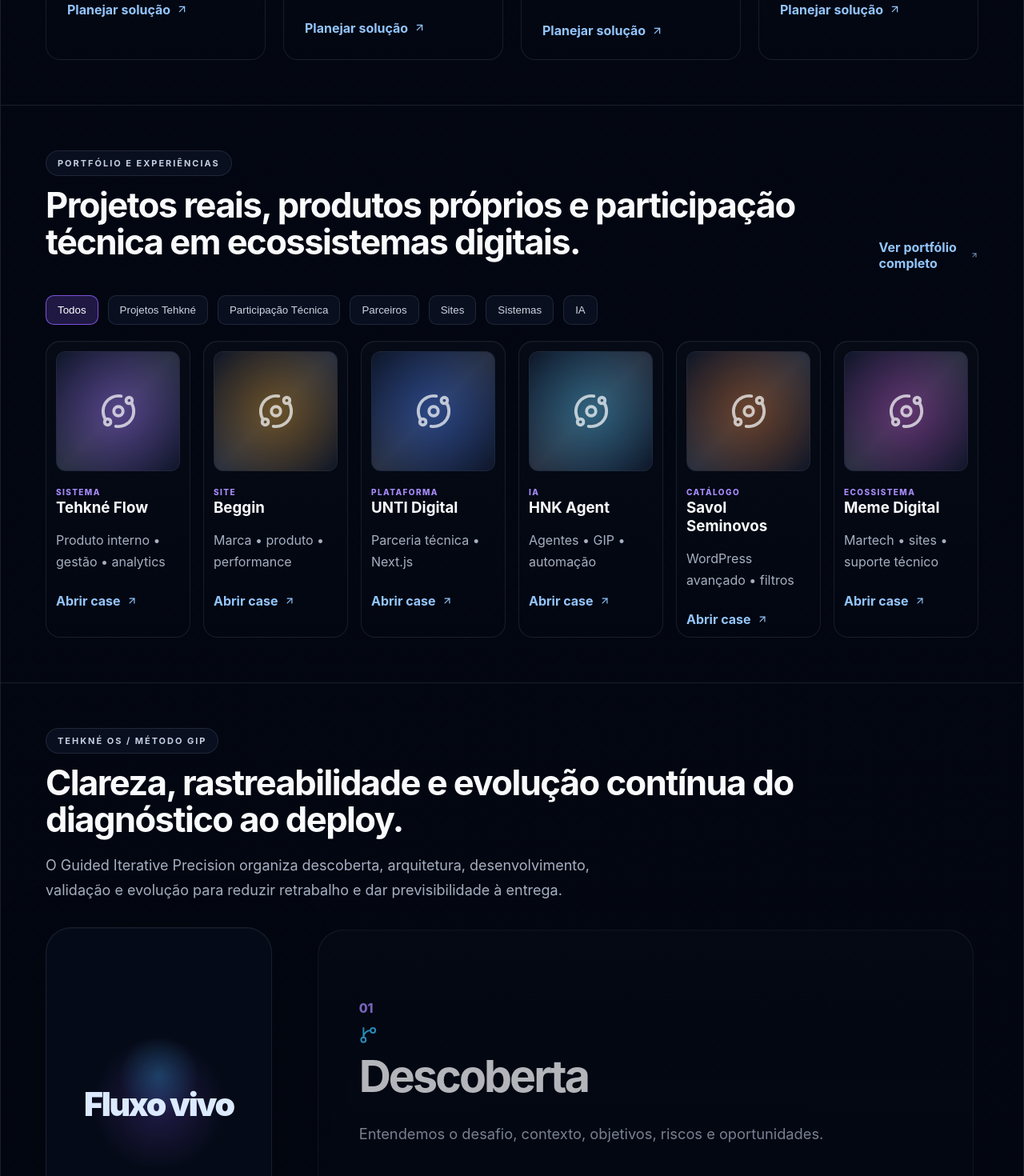
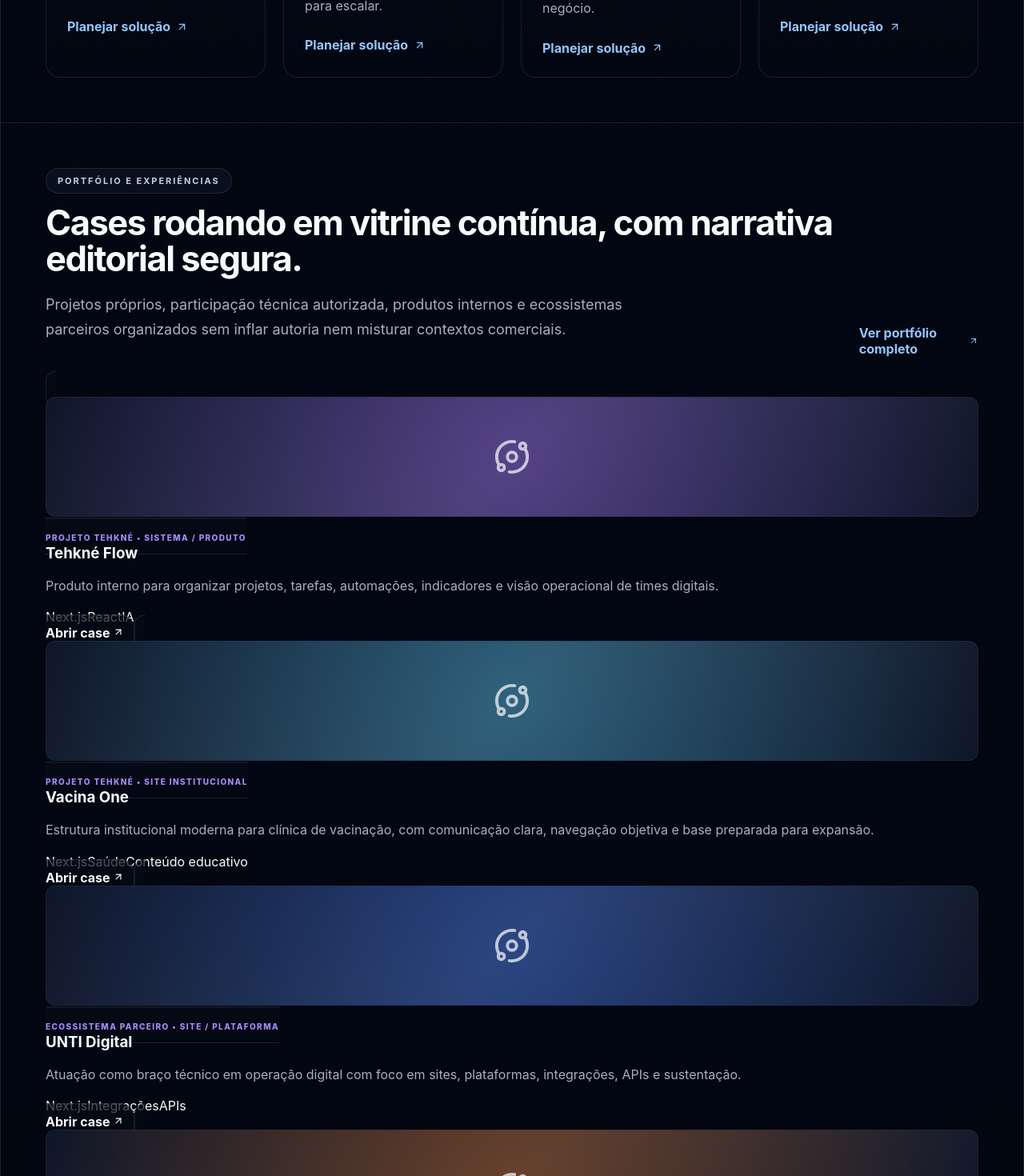
Before and after one commit to Tehkne-Solutions/tehkne-site, a Next.js app: page / in a window 1280 px wide. Shown: the part 1780-3250 px from the top of the page at 80% size. Built offline with nearby package versions, Linux system fonts and the light colour scheme.

Commit message:
feat: refresh home metrics portfolio carousel and GIP sections

```diff
--- a/app/page.tsx
+++ b/app/page.tsx
@@ -17,6 +17,7 @@ import {
 } from 'lucide-react';
 import ContactForm from './components/ContactForm';
 import { whatsAppHref, whatsappMessages } from './contact';
+import { portfolioCases } from './portfolio/portfolio-data';
 
 const services = [
   {
@@ -41,22 +42,16 @@ const services = [
   }
 ];
 
-const projects = [
-  { title: 'Tehkné Flow', type: 'Sistema', stack: 'Produto interno • gestão • analytics', tone: 'violet', href: '/portfolio/tehkne-flow' },
-  { title: 'Beggin', type: 'Site', stack: 'Marca • produto • performance', tone: 'amber', href: '/portfolio/beggin' },
-  { title: 'UNTI Digital', type: 'Plataforma', stack: 'Parceria técnica • Next.js', tone: 'blue', href: '/portfolio/unti-digital' },
-  { title: 'HNK Agent', type: 'IA', stack: 'Agentes • GIP • automação', tone: 'cyan', href: '/portfolio' },
-  { title: 'Savol Seminovos', type: 'Catálogo', stack: 'WordPress avançado • filtros', tone: 'orange', href: '/portfolio/savol-seminovos' },
-  { title: 'Meme Digital', type: 'Ecossistema', stack: 'Martech • sites • suporte técnico', tone: 'pink', href: '/portfolio' }
-];
+const homeCases = portfolioCases.filter((item) => item.featured).slice(0, 8);
+const carouselCases = [...homeCases, ...homeCases];
 
 const method = [
-  ['Descoberta', 'Entendemos o desafio, contexto, objetivos, riscos e oportunidades.'],
-  ['Arquitetura', 'Definimos solução, escopo, stack, dados, integrações e plano técnico.'],
-  ['Design/Produto', 'Criamos jornadas, interfaces, protótipos e decisões de experiência.'],
-  ['Desenvolvimento', 'Construímos com código limpo, versionamento, qualidade e rastreabilidade.'],
-  ['Validação/Deploy', 'Testamos, ajustamos, implantamos e preparamos a operação.'],
-  ['Evolução', 'Monitoramos, mantemos e evoluímos continuamente o produto.']
+  ['01', 'Descoberta estratégica', 'Entendemos contexto, público, objetivos, riscos, gargalos, operação atual e critérios de sucesso antes de pensar em tela ou código.'],
+  ['02', 'Arquitetura da solução', 'Organizamos escopo, stack, dados, integrações, fluxos, prioridades e plano técnico para evitar retrabalho e decisões soltas.'],
+  ['03', 'Produto e experiência', 'Transformamos o mapa técnico em jornadas, interfaces, conteúdo, protótipos e decisões de UX orientadas a conversão e operação.'],
+  ['04', 'Desenvolvimento rastreável', 'Construímos com versionamento, componentes, documentação, boas práticas e entregas incrementais para manter clareza durante o projeto.'],
+  ['05', 'Validação e deploy', 'Testamos, revisamos, ajustamos, publicamos e preparamos a base para mensuração, manutenção e evolução contínua.'],
+  ['06', 'Evolução contínua', 'Acompanhamos melhorias, performance, novas demandas, automações e sustentação para o produto continuar vivo depois do lançamento.']
 ];
 
 const painPoints = [
@@ -122,10 +117,10 @@ export default function Home() {
       </section>
 
       <motion.section className="metrics section-frame compact" {...fadeUp}>
-        <div><strong>67+</strong><span>repositórios mapeados para inventário técnico</span></div>
-        <div><strong>33+</strong><span>cases catalogados para curadoria de portfólio</span></div>
-        <div><strong>5</strong><span>pilares: arquitetura, dev, design, IA e sustentação</span></div>
-        <div><strong>GIP</strong><span>método com descoberta, arquitetura, validação e evolução</span></div>
+        <div><strong>70+</strong><span>sites WordPress, páginas e experiências web acumuladas</span></div>
+        <div><strong>67+</strong><span>repositórios mapeados entre produtos, automações, sites e laboratórios</span></div>
+        <div><strong>30+</strong><span>experiências organizadas entre projetos Tehkné, participação técnica e ecossistemas</span></div>
+        <div><strong>7+</strong><span>anos reunindo desenvolvimento, produto, design, WordPress, IA e operação digital</span></div>
       </motion.section>
 
       <motion.section id="solucoes" className="section-frame" {...fadeUp}>
@@ -153,40 +148,44 @@ export default function Home() {
         </div>
       </motion.section>
 
-      <motion.section id="portfolio" className="section-frame" {...fadeUp}>
+      <motion.section id="portfolio" className="section-frame portfolio-carousel-section" {...fadeUp}>
         <div className="section-heading inline">
           <div>
             <span className="eyebrow">Portfólio e experiências</span>
-            <h2>Projetos reais, produtos próprios e participação técnica em ecossistemas digitais.</h2>
+            <h2>Cases rodando em vitrine contínua, com narrativa editorial segura.</h2>
+            <p>Projetos próprios, participação técnica autorizada, produtos internos e ecossistemas parceiros organizados sem inflar autoria nem misturar contextos comerciais.</p>
           </div>
           <a className="text-link" href="/portfolio">Ver portfólio completo <ArrowUpRight size={16} /></a>
         </div>
-        <div className="filters" aria-label="Filtros de portfólio">
-          {['Todos', 'Projetos Tehkné', 'Participação Técnica', 'Parceiros', 'Sites', 'Sistemas', 'IA'].map((filter, index) => <button className={index === 0 ? 'active' : ''} key={filter}>{filter}</button>)}
-        </div>
-        <div className="project-grid">
-          {projects.map((project, index) => (
-            <motion.article className="project-card" key={project.title} initial={{ opacity: 0, scale: 0.94 }} whileInView={{ opacity: 1, scale: 1 }} viewport={{ once: true }} transition={{ delay: index * 0.06 }}>
-              <div className={`project-thumb ${project.tone}`}><Orbit size={46} /><span /></div>
-              <small>{project.type}</small>
-              <h3>{project.title}</h3>
-              <p>{project.stack}</p>
-              <a href={project.href}>Abrir case <ArrowUpRight size={14} /></a>
-            </motion.article>
-          ))}
+        <div className="case-marquee" aria-label="Carrossel de cases Tehkné">
+          <div className="case-marquee-track">
+            {carouselCases.map((project, index) => (
+              <a className={`project-card home-case-card ${project.tone}`} href={`/portfolio/${project.slug}`} key={`${project.slug}-${index}`}>
+                <div className={`project-thumb ${project.tone}`}><Orbit size={46} /><span /></div>
+                <small>{project.level} • {project.category}</small>
+                <h3>{project.title}</h3>
+                <p>{project.summary}</p>
+                <div className="home-case-stack">{project.stack.slice(0, 3).map((tech) => <span key={tech}>{tech}</span>)}</div>
+                <strong>Abrir case <ArrowUpRight size={14} /></strong>
+              </a>
+            ))}
+          </div>
         </div>
       </motion.section>
 
-      <motion.section id="metodo" className="section-frame method-section" {...fadeUp}>
-        <div className="section-heading">
-          <span className="eyebrow">Tehkné OS / Método GIP</span>
-          <h2>Clareza, rastreabilidade e evolução contínua do diagnóstico ao deploy.</h2>
-          <p>O Guided Iterative Precision organiza descoberta, arquitetura, desenvolvimento, validação e evolução para reduzir retrabalho e dar previsibilidade à entrega.</p>
+      <motion.section id="metodo" className="section-frame method-section method-expanded" {...fadeUp}>
+        <div className="section-heading inline">
+          <div>
+            <span className="eyebrow">Tehkné OS / Método GIP</span>
+            <h2>Um método para tirar projetos do improviso e colocar a operação em trilhos.</h2>
+            <p>O Guided Iterative Precision é a forma como a Tehkné transforma intenção em execução: primeiro limpamos o problema, depois estruturamos arquitetura, prototipamos a experiência, desenvolvemos com rastreabilidade, validamos e mantemos evolução contínua.</p>
+          </div>
+          <a className="btn btn-secondary" href="/metodo">Conhecer o método <ArrowUpRight size={16} /></a>
         </div>
         <div className="method-line">
-          {method.map(([title, text], index) => (
+          {method.map(([number, title, text]) => (
             <motion.div className="method-step" key={title} whileHover={{ y: -8, scale: 1.03 }}>
-              <span>{String(index + 1).padStart(2, '0')}</span>
+              <span>{number}</span>
               <GitBranch size={24} />
               <h3>{title}</h3>
               <p>{text}</p>
@@ -195,13 +194,18 @@ export default function Home() {
         </div>
       </motion.section>
 
-      <motion.section id="os" className="section-frame os-section" {...fadeUp}>
+      <motion.section id="os" className="section-frame os-section os-expanded" {...fadeUp}>
         <div className="os-panel">
           <span className="eyebrow">Operação técnica para escalar</span>
           <h2>Tehkné OS conecta estratégia, produto, código, IA, documentação e sustentação.</h2>
-          <p>Uma camada operacional para transformar experiência acumulada em processo empresarial: arquitetura viva, prompts, agentes, automações, versionamento, curadoria de portfólio e governança técnica.</p>
+          <p>Mais do que um conjunto de ferramentas, o Tehkné OS é a camada operacional que transforma experiência técnica em processo empresarial: arquitetura viva, base de conhecimento, prompts, agentes, automações, versionamento, curadoria de portfólio e governança de entrega.</p>
+          <p>Na prática, ele organiza como a Tehkné pensa, constrói, documenta, valida e evolui soluções digitais — reduzindo dependência de improviso e aumentando previsibilidade para clientes, parceiros e produtos internos.</p>
           <div className="os-features">
             {['Diagnóstico técnico', 'Roadmap de produto', 'Documentação viva', 'Agentes de IA', 'Governança Git', 'Suporte evolutivo'].map((item) => <span key={item}>{item}</span>)}
+          </div>
+          <div className="hero-actions os-actions">
+            <a className="btn btn-primary coin" href="/tehkne-os">Explorar Tehkné OS <ArrowUpRight size={16} /></a>
+            <a className="btn btn-secondary" href="/metodo">Ver Método GIP <ArrowUpRight size={16} /></a>
           </div>
         </div>
         <div className="stack-cloud">
```
